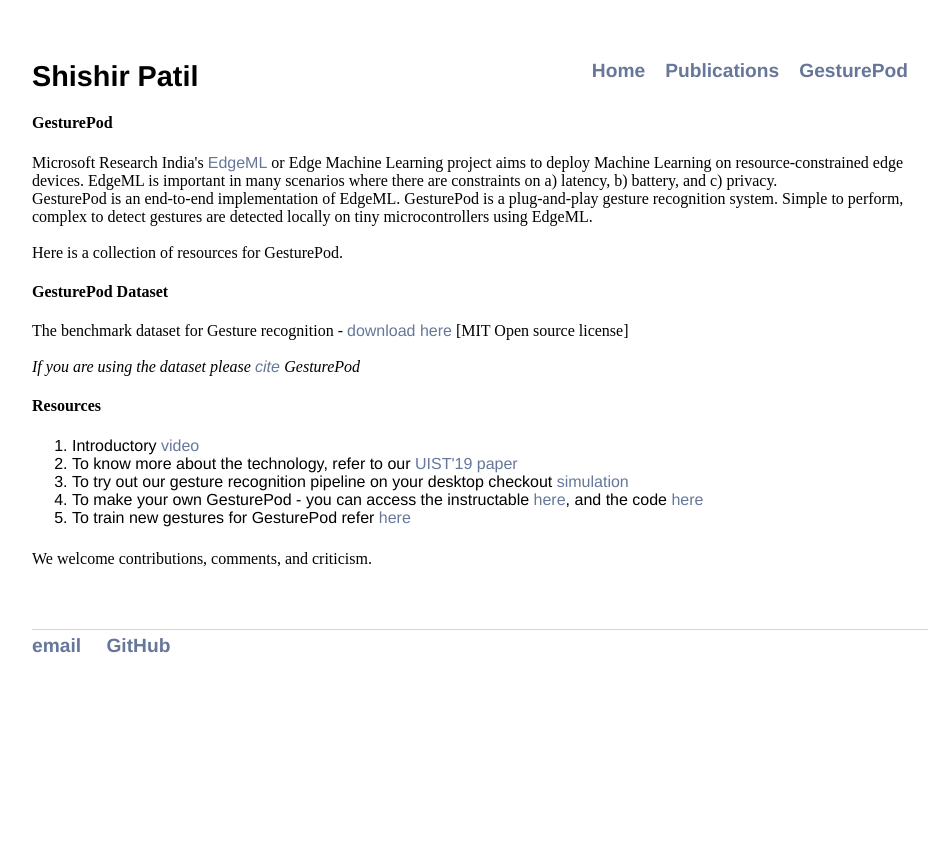
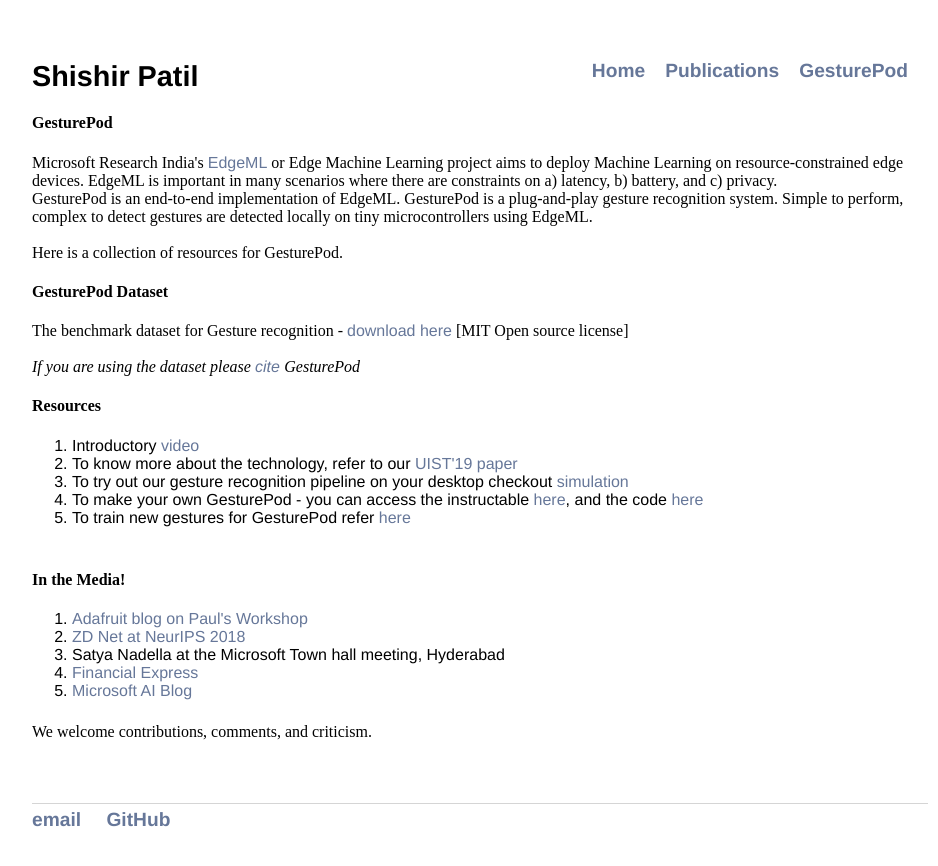
Before and after one commit to ShishirPatil/ShishirPatil.github.io, a Jekyll site: the page built from gesturepod/index.html, in a window 1280 px wide. Shown: the top 866 px of the page, without its empty margins (160-1098 px from the left). Built offline with Jekyll 4.4.1, drawn with Linux system fonts in a browser that asks for light colours.

Commit message:
GesturePod Media

```diff
--- a/gesturepod/index.html
+++ b/gesturepod/index.html
@@ -23,14 +23,23 @@
 
 			<h4>Resources</h4>
 			<ol>
-			<li>Introductory <a href="https://1drv.ms/u/s!AjDloPaG_l0Et7Ikid1voOVFuI116Q"> video</a></li>
-			<li>To know more about the technology, refer to our <a href="/gesturepod/GesturePodPaper.pdf">UIST'19 paper</a></li>
-			<li>To try out our gesture recognition pipeline on your desktop checkout <a href="https://github.com/microsoft/EdgeML/tree/master/Applications/GesturePod/onComputer">simulation</a></li>
-			<li>To make your own GesturePod - you can access the instructable <a href="https://microsoft.github.io/EdgeML/Projects/GesturePod/instructable.html">here</a>, and the code <a href="https://microsoft.github.io/EdgeML/Projects/GesturePod/instructable.html">here</a></li>
-			<li>To train new gestures for GesturePod refer <a href="https://github.com/microsoft/EdgeML/tree/modelTraining/Applications/GesturePod/training">here</a></li>
+				<li>Introductory <a href="https://1drv.ms/u/s!AjDloPaG_l0Et7Ikid1voOVFuI116Q"> video</a></li>
+				<li>To know more about the technology, refer to our <a href="/gesturepod/GesturePodPaper.pdf">UIST'19 paper</a></li>
+				<li>To try out our gesture recognition pipeline on your desktop checkout <a href="https://github.com/microsoft/EdgeML/tree/master/Applications/GesturePod/onComputer">simulation</a></li>
+				<li>To make your own GesturePod - you can access the instructable <a href="https://microsoft.github.io/EdgeML/Projects/GesturePod/instructable.html">here</a>, and the code <a href="https://microsoft.github.io/EdgeML/Projects/GesturePod/instructable.html">here</a></li>
+				<li>To train new gestures for GesturePod refer <a href="https://github.com/microsoft/EdgeML/tree/modelTraining/Applications/GesturePod/training">here</a></li>
+			</ol>
+			</br>
 
-		</ol></br>
-
+			<h4>In the Media!</h4>
+			<ol>
+				<li> <a href='https://blog.adafruit.com/2019/10/14/machine-learning-monday-machine-learning-on-an-adafruit-trinket-m0-to-recognize-gestures-adafruit-microsoft-protonn-paulfo-thethingsconference-ttn_uk/'>Adafruit blog on Paul's Workshop</a></li>
+				<li> <a href="https://www.zdnet.com/video/microsoft-researchers-add-smarts-to-everyday-objects/?fbclid=IwAR3DCey1X675mQ-uk7mu1Wl8aFXM4AQGNL4SygercVQY6PsmDkFvO3P9BE8"> ZD Net at NeurIPS 2018 </a></li>
+				<li> Satya Nadella at the Microsoft Town hall meeting, Hyderabad</li>
+				<li><a href="http://epaper.financialexpress.com/1462735/Indian-Express/December-11,-2017#page/8/1">Financial Express </a></li>
+				<li> <a href="https://blogs.microsoft.com/ai/ais-big-leap-tiny-devices-opens-world-possibilities/">Microsoft AI Blog</a></li>
+			</ol>
+			</br>
 
 				We welcome contributions, comments, and criticism.
 
```
